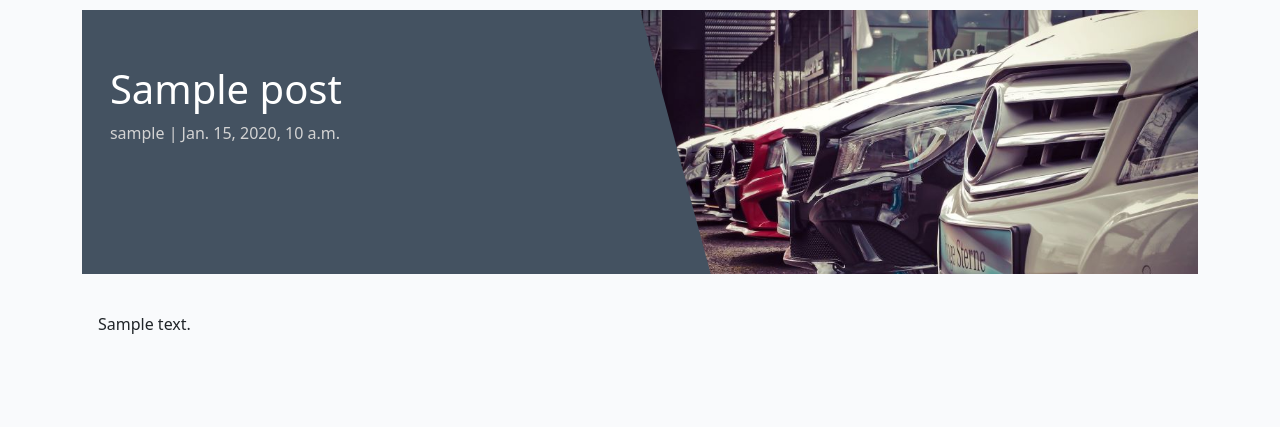
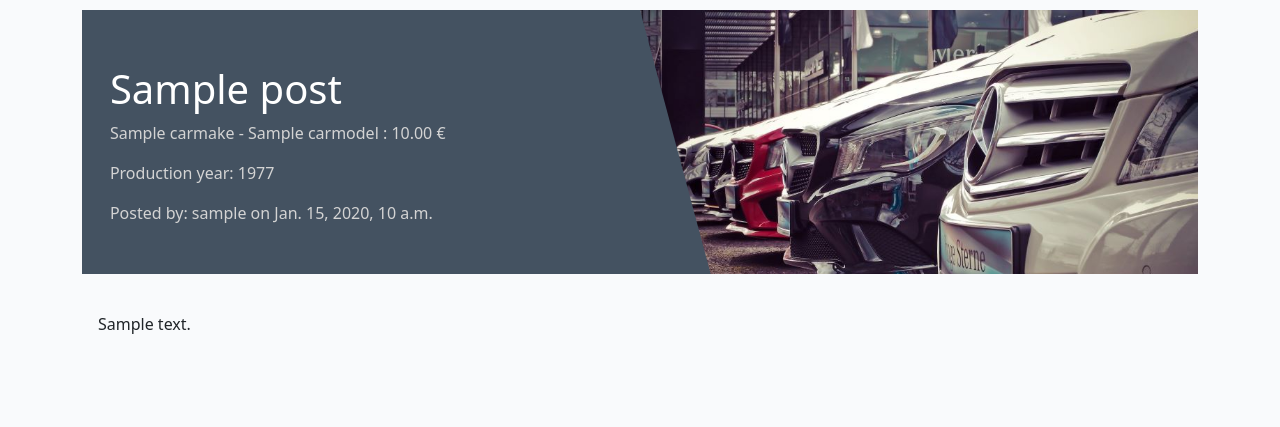
Before and after one commit to staman1702/car-4-sale, a Django app: a page that uses sale/templates/sale/post_detail.html in a window 1280 px wide. Shown: the part 60-487 px from the top of the page. Run offline with Django 4.2, Linux system fonts and the light colour scheme; tables that the repository leaves empty hold one stand-in row (values such as "Sample post"); parts of the project's set-up code (start-up, migrations or seed data) failed here and were passed over; some libraries are stand-ins or nearby versions.

Commit message:
Update post_detail view

```diff
--- a/sale/templates/sale/post_detail.html
+++ b/sale/templates/sale/post_detail.html
@@ -10,8 +10,14 @@
       <div class="col-md-6 masthead-text">
         <!-- Post title goes in these h1 tags -->
         <h1 class="post-title">{{ post.title }}</h1>
+        <!-- Post model and price go under title -->
+        <p class="post-subtitle">{{ post.car_model }} : {{ post.price }} €</p>
+        <!-- Post production year -->
+        <p class="post-subtitle">Production year: {{ post.production_year }}</p>
         <!-- Post author goes before the | the post's created date goes after -->
-        <p class="post-subtitle">{{ post.author }} | {{ post.created_on }}</p>
+        <p class="post-subtitle">
+          Posted by: {{ post.author }} on {{ post.created_on }}
+        </p>
       </div>
       <div class="d-none d-md-block col-md-6 masthead-image">
         <img
```
